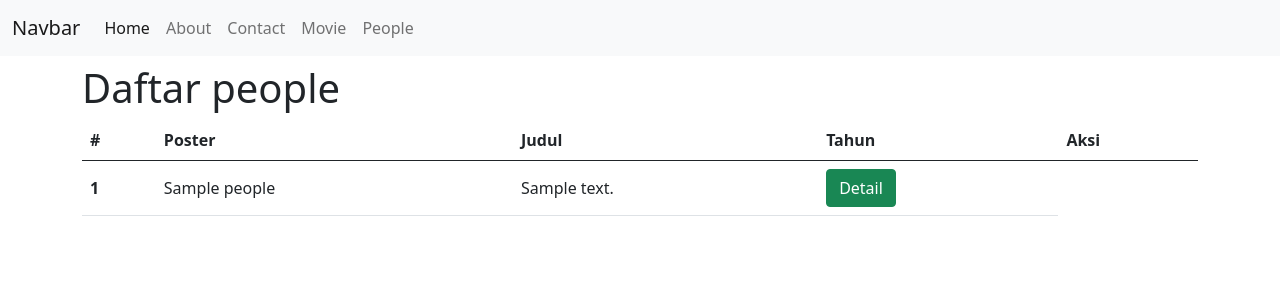
After one commit to mauraqoonitah/learnCodeigniter4, a CodeIgniter 4 app: template app/Views/people/index.php in a window 1280 px wide. The commit adds this page. Shown: the top 300 px of the page. Run offline with PHP 8.4 and a stand-in for CodeIgniter, Linux system fonts and the light colour scheme; the template is opened without the code that fills it: most values are stand-ins (such as "Sample title", 1, 10 or a date in 2020); some libraries are stand-ins or nearby versions.

Commit message:
people page

```diff
--- a/app/Views/layout/navbar.php
+++ b/app/Views/layout/navbar.php
@@ -18,6 +18,9 @@
                 <li class="nav-item">
                     <a class="nav-link" href="/movie">Movie</a>
                 </li>
+                <li class="nav-item">
+                    <a class="nav-link" href="/people">People</a>
+                </li>
 
             </ul>
         </div>
--- /dev/null
+++ b/app/Views/people/index.php
@@ -0,0 +1,40 @@
+<?= $this->extend('layout/template'); ?>
+
+<?= $this->section('content'); ?>
+
+<div class="container">
+    <div class="row">
+        <div class="col">
+
+            <h1 class="mt-2">Daftar people</h1>
+
+            <table class="table">
+                <thead>
+                    <tr>
+                        <th scope="col">#</th>
+                        <th scope="col">Poster</th>
+                        <th scope="col">Judul</th>
+                        <th scope="col">Tahun</th>
+                        <th scope="col">Aksi</th>
+                    </tr>
+                </thead>
+                <tbody>
+                    <?php $i = 1; ?>
+                    <?php foreach ($people as $p) : ?>
+                        <tr>
+                            <th scope="row"><?= $i++; ?></th>
+                            <td><?= $p['nama']; ?></td>
+                            <td><?= $p['alamat']; ?></td>
+                            <td>
+                                <a href="" class="btn btn-success">Detail</a>
+                            </td>
+                        </tr>
+                    <?php endforeach; ?>
+
+                </tbody>
+            </table>
+        </div>
+    </div>
+</div>
+
+<?= $this->endSection(); ?>
```
Also changed, not shown: app/Controllers/People.php (added, +24 -0 lines), app/Models/PeopleModel.php (added, +12 -0 lines).
